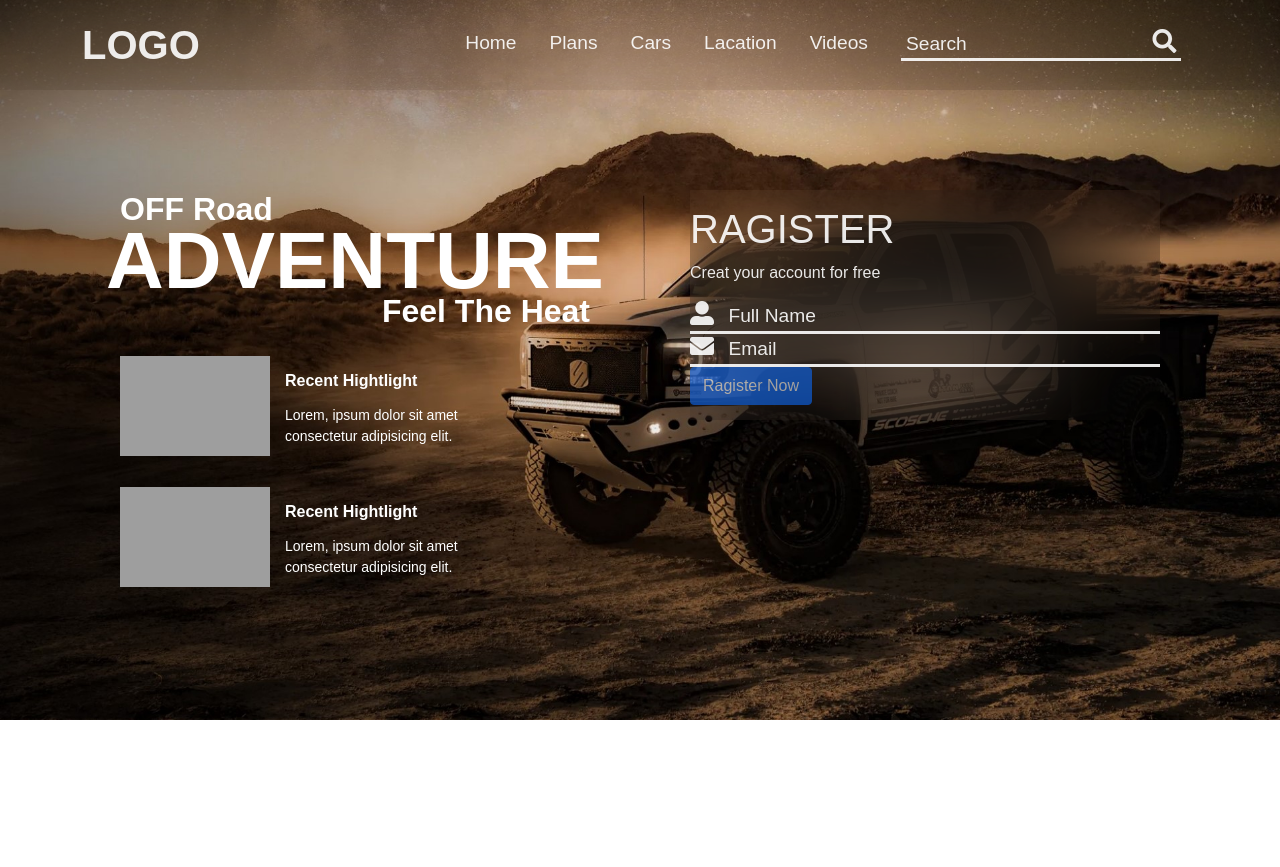
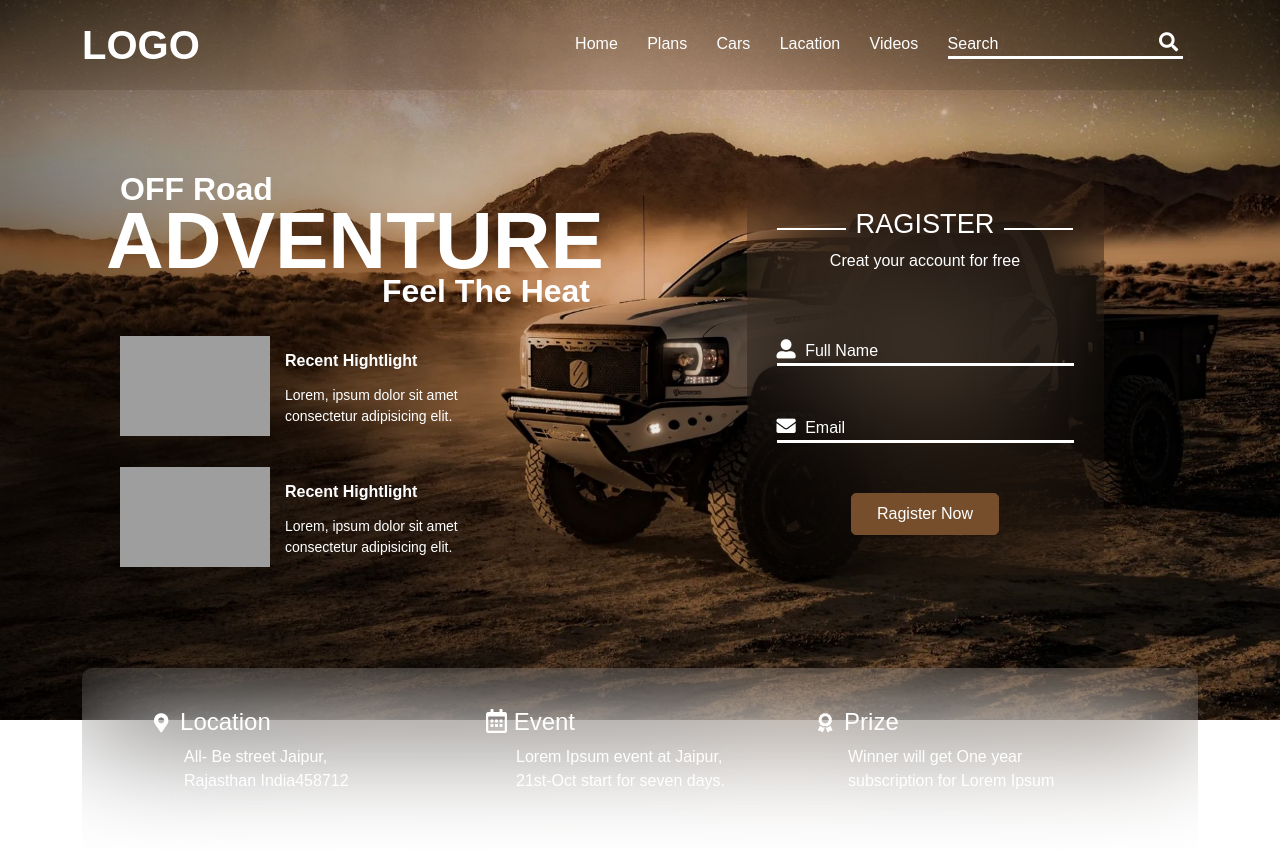
Before and after one commit to hdubey64/off-road-landing-Page, a plain HTML site: page index.html in a window 1280 px wide. Before the commit the page ends 800 px from the top, so only its background shows below. Drawn offline with nearby package versions, Linux system fonts and the light colour scheme; grey boxes are pictures that could not be loaded.

Commit message:
All html Done

```diff
--- a/assets/css/style.css
+++ b/assets/css/style.css
@@ -16,14 +16,13 @@ body {
 }
 
 section {
-   margin: 25px 0;
-   padding: 25px 40px;
+   margin: 15px 0;
+   padding: 15px 40px;
 }
 header {
    backdrop-filter: saturate(90%) blur(40px);
    object-fit: cover;
    padding: 15px 0;
-   opacity: 0.9;
 }
 nav {
    display: flex;
@@ -43,7 +42,7 @@ nav {
    display: flex;
    justify-content: space-around;
 
-   width: 70%;
+   width: 60%;
    margin-bottom: 0;
 }
 .nav-links li {
@@ -52,12 +51,12 @@ nav {
 .nav-links a {
    text-decoration: none;
    color: white;
-   font-size: 1.2rem;
+   font-size: 1rem;
 }
 
 .search {
    background: transparent;
-   font-size: 1.2rem;
+   font-size: 1rem;
    color: white;
    border: none;
 }
@@ -66,11 +65,10 @@ nav {
 }
 ::placeholder {
    color: white;
-   padding-left: 5px;
 }
 .fas {
    color: white;
-   font-size: 1.5rem;
+   font-size: 1.2rem;
    padding-right: 5px;
 }
 .content1 {
@@ -79,8 +77,6 @@ nav {
    align-items: center;
 }
 .content1 h3 {
-   /* display: flex;
-   justify-content: flex-start; */
    font-size: 2rem;
    font-weight: 600;
    margin-bottom: -15px;
@@ -113,15 +109,84 @@ nav {
    width: 60%;
    display: flex;
    margin: 15px 15px;
+   font-weight: 300;
 }
 .content2 {
    color: white;
-   padding: 50px;
+   padding: 40px 30px;
+   align-items: center;
+   display: flex;
+   justify-content: center;
+}
+.glass {
+   backdrop-filter: saturate(100%) blur(60px);
+   object-fit: cover;
+   padding: 40px 30px;
+
+   width: 70%;
+   border-radius: 10px;
+}
+.glass-head {
+   display: flex;
    align-items: center;
 }
-.glass {
-   backdrop-filter: saturate(90%) blur(40px);
+.glass-head h1 {
+   font-size: 1.7rem;
+}
+.box {
+   height: 2px;
+   width: 100%;
+   background-color: white;
+   margin-right: 10px;
+}
+.box1 {
+   height: 2px;
+   width: 100%;
+   background-color: white;
+   margin-left: 10px;
+}
+.account {
+   display: flex;
+   justify-content: center;
+   font-weight: 300;
+}
+.form-contant {
+   margin: 50px 0;
+}
+.form-contant ::placeholder {
+   font-size: 1rem;
+   font-weight: 300;
+}
+.key {
+   display: flex;
+   justify-content: center;
+}
+.submit {
+   border: 1px solid #764e2b;
+   border-radius: 5px;
+   background: #764e2b;
+   padding: 8px 25px;
+   color: white;
+}
+.footer-glass {
+   backdrop-filter: saturate(100%) blur(60px);
    object-fit: cover;
-   padding: 15px 0;
-   opacity: 0.9;
+   padding: 40px 30px;
+
+   border-radius: 10px;
 }
+footer {
+   margin: 15px 0;
+   padding: 15px 40px;
+}
+.footer-content {
+   margin: 0 30px;
+}
+.footer-title h1 {
+   font-size: 1.5rem;
+   color: white;
+}
+.footer-content p {
+   color: white;
+   padding-left: 30px;
+}
--- a/index.html
+++ b/index.html
@@ -89,14 +89,13 @@
                         <div class="glass-head">
                            <div class="box"></div>
                            <h1>RAGISTER</h1>
-                           <div class="box"></div>
+                           <div class="box1"></div>
                         </div>
                         <div class="account">
                            <p>Creat your account for free</p>
                         </div>
                         <form>
-                           <fieldset disabled>
-                              <div class="bottom-border">
+                           <div class="bottom-border form-contant">
                               <i class="fas fa-user-alt"></i>
                               <input
                                  class="search"
@@ -104,7 +103,7 @@
                                  placeholder="Full Name"
                               />
                            </div>
-                              <div class="bottom-border">
+                           <div class="bottom-border form-contant">
                               <i class="fas fa-envelope"></i>
                               <input
                                  class="search"
@@ -112,11 +111,11 @@
                                  placeholder="Email"
                               />
                            </div>
-
-                              <button type="submit" class="btn btn-primary">
+                           <div class="key">
+                              <button type="submit" class="submit">
                                  Ragister Now
                               </button>
-                           </fieldset>
+                           </div>
                         </form>
                      </div>
                   </div>
@@ -124,6 +123,38 @@
             </div>
          </div>
       </section>
+      <footer>
+         <div class="container last">
+            <div class="footer-glass">
+               <div class="row footer-content">
+                  <div class="col-sm-12 col-md-12 col-lg-4">
+                     <div class="footer-title">
+                        <h1><i class="fas fa-map-marker-alt"></i> Location</h1>
+                     </div>
+                     <p>All- Be street Jaipur, <br />Rajasthan India458712</p>
+                  </div>
+                  <div class="col-sm-12 col-md-12 col-lg-4">
+                     <div class="footer-title">
+                        <h1><i class="far fa-calendar-alt"></i> Event</h1>
+                     </div>
+                     <p>
+                        Lorem Ipsum event at Jaipur, <br />
+                        21st-Oct start for seven days.
+                     </p>
+                  </div>
+                  <div class="col-sm-12 col-md-12 col-lg-4">
+                     <div class="footer-title">
+                        <h1><i class="fas fa-award"></i> Prize</h1>
+                     </div>
+                     <p>
+                        Winner will get One year <br />subscription for Lorem
+                        Ipsum
+                     </p>
+                  </div>
+               </div>
+            </div>
+         </div>
+      </footer>
 
       <script src="https://cdnjs.cloudflare.com/ajax/libs/popper.js/2.9.2/umd/popper.min.js"></script>
       <script src="https://cdnjs.cloudflare.com/ajax/libs/twitter-bootstrap/5.1.0/js/bootstrap.min.js"></script>
```
Lines whose indentation alone changed are shown as unchanged.
